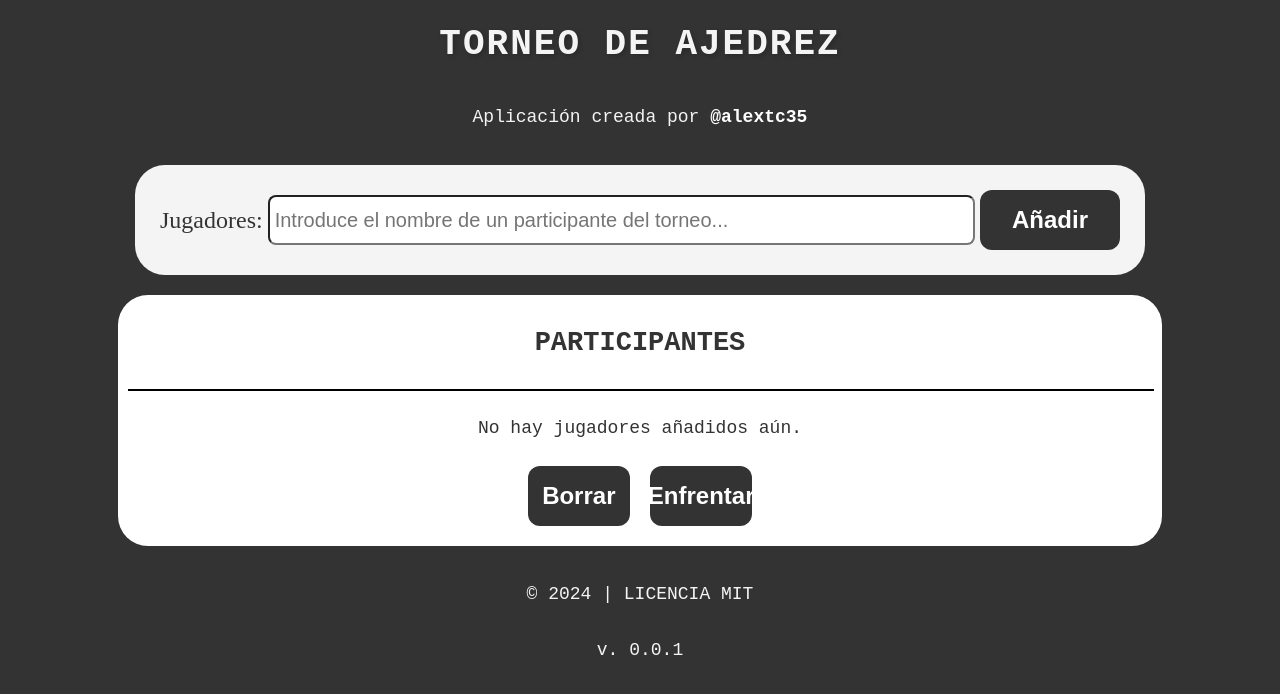
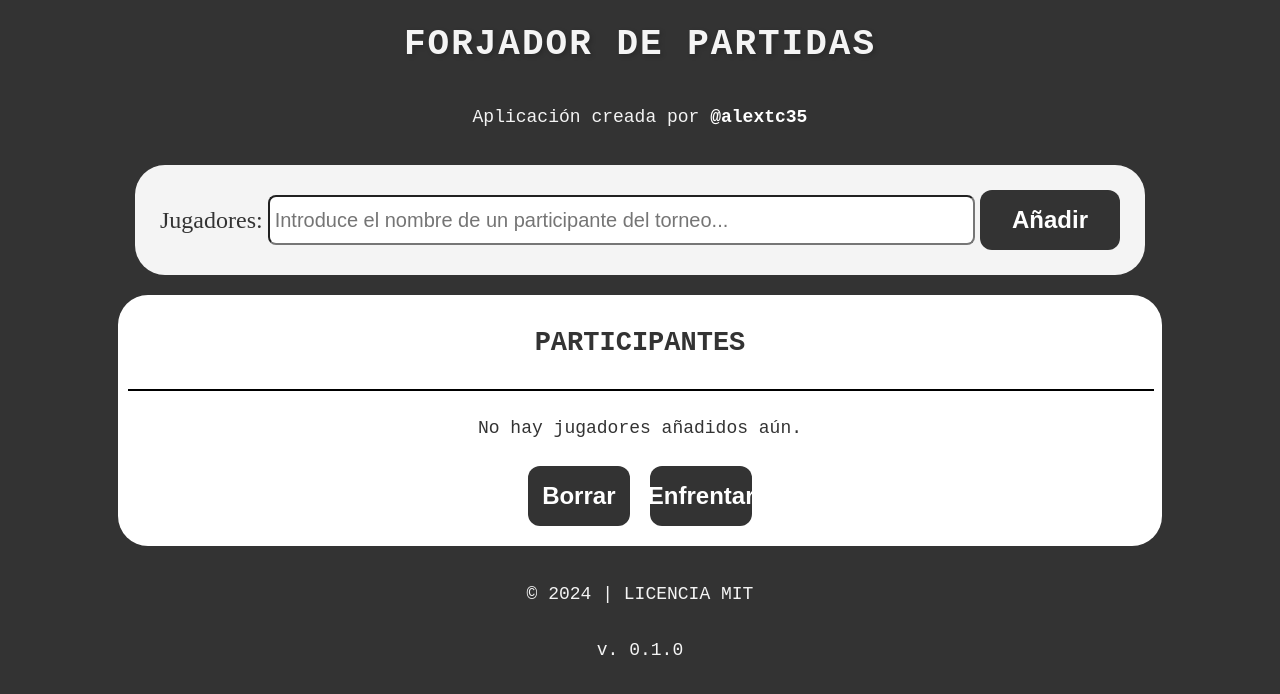
Before and after one commit to Alextc35/chess-tournament, a PHP site: page / in a window 1280 px wide. Shown: the top 694 px of the page. Run offline with PHP 8.4, Linux system fonts and the light colour scheme.

Commit message:
forjador de partidas

```diff
--- a/src/index.php
+++ b/src/index.php
@@ -38,7 +38,7 @@ if (isset($_POST['resetPlayers'])) {
     <meta charset="UTF-8">
     <meta name="viewport" content="width=device-width, initial-scale=1.0">
     <meta name="description" content="Organiza torneos de ajedrez de manera rápida y sencilla con nuestra aplicación web. Genera emparejamientos aleatorios, gestiona participantes y disfruta de un torneo equilibrado en cuestión de segundos. ¡Ideal para clubes y eventos casuales!">
-    <title>Torneo de Ajedrez</title>
+    <title>Forjador de partidas</title>
     <link rel="stylesheet" href="style.css">
     <script>
 
@@ -69,9 +69,9 @@ if (isset($_POST['resetPlayers'])) {
 </head>
 <body>
 
-    <div class="aplicacion">
+    <div class="app">
         <header class="header">
-            <h1 class="header-title">Torneo de Ajedrez</h1>
+            <h1 class="header-title">Forjador de Partidas</h1>
 
             <p class="header-author">Aplicación creada por
                 <a href="https://www.linkedin.com/in/alejandrotellezcorona/"
@@ -89,6 +89,7 @@ if (isset($_POST['resetPlayers'])) {
                        placeholder="Introduce el nombre de un participante del torneo..."
                        maxlength="26"
                        required/>
+
                 <button type="submit" id="button-addPlayer" name="add">
                     Añadir
                 </button>
@@ -97,7 +98,9 @@ if (isset($_POST['resetPlayers'])) {
 
         <section class="view-players">
             <h1 class="h1-view">Participantes</h1>
+
             <hr class="view-separator">
+
             <div class="input-players">
                 <?php if (!empty($_SESSION['players'])) : ?>
                 <ul>
@@ -105,22 +108,34 @@ if (isset($_POST['resetPlayers'])) {
                         <li class="view-player">
                             <?= ($index + 1) . ". " . htmlspecialchars($player) ?>
 
-                            <button id="editButton-<?= $index ?>" onclick="showEditForm(<?= $index ?>)" class="edit-player"><img src="./img/editar.png"></button>
+                            <button id="editButton-<?= $index ?>" onclick="showEditForm(<?= $index ?>)" class="edit-player">
+                                <img src="./img/editar.png">
+                            </button>
 
                             <form id="editForm-<?= $index ?>" action="" method="POST" style="display: none;" class="edit-player">
                                 <input type="hidden" name="playerIndex" value="<?= $index ?>">
                                 <input type="text" name="editPlayer" placeholder="Nuevo nombre" required>
-                                <button type="submit">Guardar</button>
-                                <button type="button" onclick="hideEditForm(<?= $index ?>)">Cancelar</button>
+
+                                <button type="submit">
+                                    Guardar
+                                </button>
+
+                                <button type="button" onclick="hideEditForm(<?= $index ?>)">
+                                    Cancelar
+                                </button>
                             </form>
 
                             <form action="" method="POST" style="display: inline;">
                                 <input type="hidden" name="playerIndex" value="<?= $index ?>">
-                                <button id="deleteButton-<?= $index ?>" type="submit" name="deletePlayer" class="delete-player" onclick="return confirm('¿Estás seguro de que quieres eliminar a este jugador?')"><img src="./img/eliminar.png"></button>
+                                <button id="deleteButton-<?= $index ?>" type="submit" name="deletePlayer" class="delete-player"
+                                        onclick="return confirm('¿Estás seguro de que quieres eliminar a este jugador?')">
+                                    <img src="./img/eliminar.png">
+                                </button>
                             </form>
                         </li>
                     <?php endforeach; ?>
                 </ul>
+
                 <?php else: ?>
                     <p>No hay jugadores añadidos aún.</p>
                 <?php endif; ?>
@@ -139,11 +154,15 @@ if (isset($_POST['resetPlayers'])) {
 
         <footer class="footer">
             <p>&copy; <?=date('Y')?> |
-                <a href="https://github.com/Alextc35/chess-tournament/blob/main/LICENSE" class="license" target="_blank"> Licencia MIT</a>
+                <a href="https://github.com/Alextc35/chess-tournament/blob/main/LICENSE" class="license" target="_blank">
+                    Licencia MIT
+                </a>
             </p>
 
             <p>
-                <a href="https://github.com/Alextc35/chess-tournament" class="version" target="_blank">v. 0.0.1</a>
+                <a href="https://github.com/Alextc35/chess-tournament" class="version" target="_blank">
+                    v. 0.1.0
+                </a>
             </p>
         </footer>
 
--- a/src/style.css
+++ b/src/style.css
@@ -7,7 +7,7 @@ body {
     padding: 0;
 }
 
-.aplicacion {
+.app {
     background-color: initial;
     width: 100%;
     height: 100%;
```
